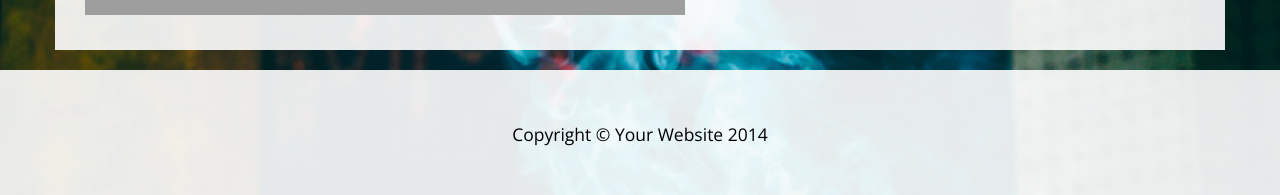
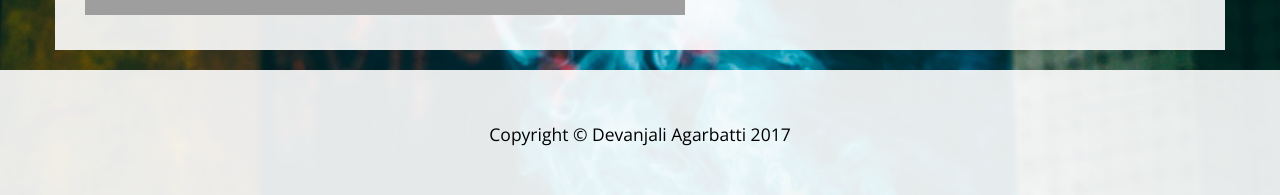
Before and after one commit to devanjaliagarbatti/devanjaliagarbatti.github.io, a plain HTML site: page contact.html in a window 1280 px wide. Shown: the part 831-1026 px from the top of the page. Drawn offline with nearby package versions, Linux system fonts and the light colour scheme; grey boxes are pictures that could not be loaded.

Commit message:
Update contact.html

```diff
--- a/contact.html
+++ b/contact.html
@@ -113,7 +113,7 @@
         <div class="container">
             <div class="row">
                 <div class="col-lg-12 text-center">
-                    <p>Copyright &copy; Your Website 2014</p>
+                    <p>Copyright &copy; Devanjali Agarbatti 2017</p>
                 </div>
             </div>
         </div>
```
